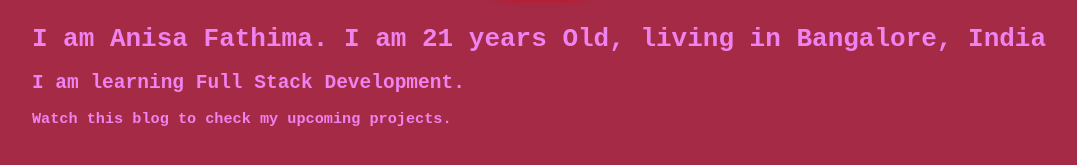
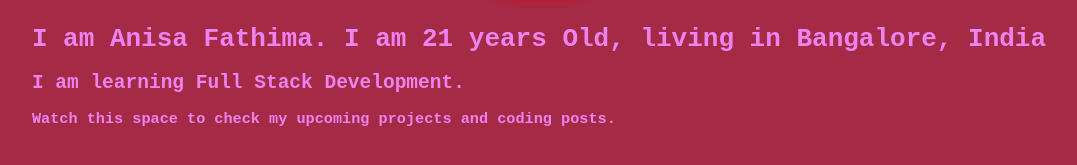
Before and after one commit to ANIZAI/lesson1.io, a plain HTML site: page index.html in a window 1280 px wide. Shown: the part 425-590 px from the top of the page, without its empty margins (101-1178 px from the left). Drawn offline with Linux system fonts and the light colour scheme.

Commit message:
fix:message

```diff
--- a/index.html
+++ b/index.html
@@ -11,7 +11,7 @@
             <div class="site-header-content">
                 <h1>I am Anisa Fathima. I am 21 years Old, living in Bangalore, India</h1>
                 <h2>I am learning Full Stack Development.</h2>
-                <h3>Watch this blog to check my upcoming projects.</h3>
+                <h3>Watch this space to check my upcoming projects and coding posts.</h3>
             </div>
         </header>
     </body>
```
